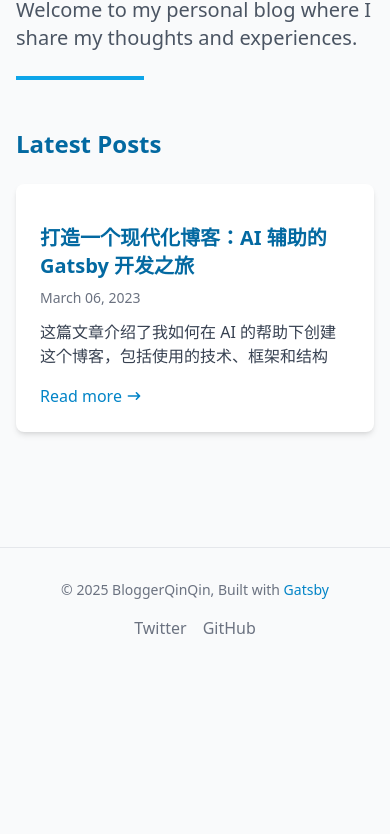
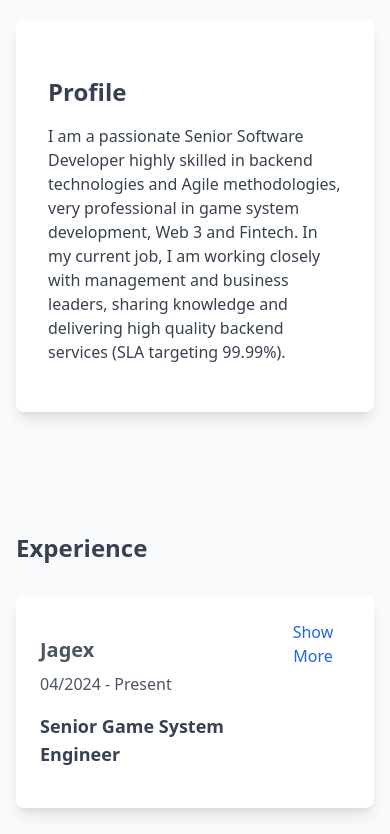
Before and after one commit to leonwu127/bloggerQinQin, a Gatsby site: page / in a window 390 px wide. Shown: the part 172-1006 px from the top of the page. Before the commit the page ends 844 px from the top, so only its background shows below. Built offline with nearby package versions, Linux system fonts and the light colour scheme; Gatsby itself is replaced by a stand-in of ours.

Commit message:
change it to be my online resume

```diff
--- a/src/components/layout.js
+++ b/src/components/layout.js
@@ -6,72 +6,18 @@ import "../styles/prism-theme.css"
 const Layout = ({ children }) => {
   return (
     <div className="min-h-screen flex flex-col">
-      <header className="bg-white shadow-sm">
-        <div className="max-w-6xl mx-auto px-4 sm:px-6 py-6">
-          <div className="flex justify-between items-center">
-            <Link
-              to="/"
-              className="text-2xl font-bold text-primary-700 no-underline"
-            >
-              BloggerQinQin
-            </Link>
-            <nav>
-              <ul className="flex space-x-6">
-                <li>
-                  <Link
-                    to="/"
-                    className="text-gray-600 hover:text-primary-600 transition-colors"
-                    activeClassName="text-primary-600 font-semibold"
-                  >
-                    Home
-                  </Link>
-                </li>
-                <li>
-                  <Link
-                    to="/about"
-                    className="text-gray-600 hover:text-primary-600 transition-colors"
-                    activeClassName="text-primary-600 font-semibold"
-                  >
-                    About
-                  </Link>
-                </li>
-              </ul>
-            </nav>
-          </div>
-        </div>
-      </header>
-
       <main className="flex-grow">
-        <div className="max-w-6xl mx-auto px-4 sm:px-6 py-8">
-          {children}
-        </div>
+        {children}
       </main>
 
       <footer className="bg-gray-50 border-t border-gray-200">
         <div className="max-w-6xl mx-auto px-4 sm:px-6 py-8">
           <div className="flex flex-col md:flex-row justify-between items-center">
             <div className="text-gray-500 text-sm">
-              © {new Date().getFullYear()} BloggerQinQin, Built with
-              {` `}
-              <a
-                href="https://www.gatsbyjs.com"
-                className="text-primary-600 hover:text-primary-800"
-              >
-                Gatsby
-              </a>
+              © {new Date().getFullYear()} Zhiqing Wu
             </div>
             <div className="mt-4 md:mt-0">
               <ul className="flex space-x-4">
-                <li>
-                  <a
-                    href="https://twitter.com"
-                    target="_blank"
-                    rel="noopener noreferrer"
-                    className="text-gray-500 hover:text-primary-600"
-                  >
-                    Twitter
-                  </a>
-                </li>
                 <li>
                   <a
                     href="https://github.com"
@@ -80,6 +26,16 @@ const Layout = ({ children }) => {
                     className="text-gray-500 hover:text-primary-600"
                   >
                     GitHub
+                  </a>
+                </li>
+                <li>
+                  <a
+                    href="https://linkedin.com"
+                    target="_blank"
+                    rel="noopener noreferrer"
+                    className="text-gray-500 hover:text-primary-600"
+                  >
+                    LinkedIn
                   </a>
                 </li>
               </ul>
--- /dev/null
+++ b/src/data/education.js
@@ -0,0 +1,14 @@
+export const education = [
+  {
+    degree: "MSc Financial System (Software) Engineering",
+    school: "University College London - UK",
+    period: "09/2014 - 09/2015",
+    grade: "Merit"
+  },
+  {
+    degree: "BEng Electronics Engineering",
+    school: "University of Liverpool - UK",
+    period: "09/2010 - 06/2014",
+    grade: "2.1"
+  }
+];
--- /dev/null
+++ b/src/data/experience.js
@@ -0,0 +1,36 @@
+export const experiences = [
+  {
+    company: "Jagex",
+    period: "04/2024 - Present",
+    role: "Senior Game System Engineer",
+    details: [
+      "Old School RuneScape system development, including C++ low latency game engine development",
+      "Experience of developing customized low latency protocols",
+      "Day to day Java server development",
+      "Working closely with DevOps on lambda, API gateway, ECS development",
+      "Managing two junior developers"
+    ]
+  },
+  {
+    company: "Z3 Bros",
+    period: "12/2023 - 03/2024",
+    role: "Senior Game System Engineer",
+    details: [
+      "C# PvP game client and server-side development for cutting-edge Web3 Unity mobile game titles",
+      "Established integration tests with 90%+ code coverage",
+      "AWS CloudFormation for staging environment setup",
+      "Automated deployment pipelines using Jenkins"
+    ]
+  },
+  {
+    company: "Ubisoft London",
+    period: "01/2021 - 01/2024",
+    role: "Game Server Engineer",
+    details: [
+      "Designing and implementing multiple microservices and in-game live features",
+      "Working with AWS for cloud infrastructure",
+      "Using Infrastructure-as-Code (IaC) with Terraform and Terragrunt",
+      "Developing authentication, in-game shops, and season pass features"
+    ]
+  }
+];
--- /dev/null
+++ b/src/data/interests.js
@@ -0,0 +1,18 @@
+export const interests = [
+  {
+    title: "Football",
+    details: [
+      "Previously worked as a part-time football match scout",
+      "Recording real-time UK football match statistics",
+      "From Tier 5 to Premier League"
+    ]
+  },
+  {
+    title: "Gaming",
+    details: [
+      "Top 500 FIFA player globally",
+      "Regularly checking gaming industry news",
+      "Playing different PC and Console games"
+    ]
+  }
+];
--- /dev/null
+++ b/src/data/profile.js
@@ -0,0 +1,10 @@
+export const profile = {
+  name: "ZHIQING WU",
+  email: "leonwu127@gmail.com",
+  phone: "+447784369154",
+  title: "Senior Software Developer",
+  description: `I am a passionate Senior Software Developer highly skilled in backend technologies
+  and Agile methodologies, very professional in game system development, Web 3 and Fintech.
+  In my current job, I am working closely with management and business leaders, sharing knowledge
+  and delivering high quality backend services (SLA targeting 99.99%).`
+};
--- /dev/null
+++ b/src/data/skills.js
@@ -0,0 +1,9 @@
+export const skills = {
+  languages: ["Java (8 years)", "C# (4 years)", "Kotlin (3 years)", "Python (4 years)", "Node.js (4 years)", "C++ (Production level)"],
+  databases: ["Postgres SQL", "Redis", "NoSQL (Mongo DB)", "DynamoDB", "SQL"],
+  gameEngines: ["Unity", "Customized Game Engine"],
+  frameworks: ["Customized Framework", "ASP.NET", "Spring", "SpringBoot"],
+  methodologies: ["TDD", "Agile (Scrum)", "Pair Programming", "Cross Functional Programming"],
+  tools: ["ECS", "EC2", "Cloud Formation", "Terraform", "Kubernetes", "Docker", "Terragrant", "Ansible", "GitLab", "GitHub", "GoCD", "Jenkins", "Maven", "Elastic Search", "Splunk"],
+  cloud: ["AWS", "GCP"]
+};
--- a/src/pages/index.js
+++ b/src/pages/index.js
@@ -1,94 +1,149 @@
-import * as React from "react"
-import { Link, graphql } from "gatsby"
-import Layout from "../components/layout"
+import React, { useState } from 'react';
+import { motion } from 'framer-motion';
+import { FaGithub, FaLinkedin, FaEnvelope, FaPhone } from 'react-icons/fa';
+import Layout from "../components/layout";
+import { profile } from '../data/profile';
+import { experiences } from '../data/experience';
+import { skills } from '../data/skills';
+import { education } from '../data/education';
+import { interests } from '../data/interests';
 
-const IndexPage = ({ data }) => {
-  const posts = data.allMarkdownRemark?.nodes || []
+const Portfolio = () => {
+  const [activeSection, setActiveSection] = useState(null);
 
   return (
     <Layout>
-      <div className="w-full">
-        <section className="mb-12">
-          <h1 className="text-4xl font-bold mb-4 text-primary-800">BloggerQinQin</h1>
-          <p className="text-xl text-gray-600 mb-6">
-            Welcome to my personal blog where I share my thoughts and experiences.
-          </p>
-          <div className="h-1 w-32 bg-primary-500 mb-10"></div>
+      <div className="min-h-screen bg-gray-50">
+        {/* Header Section */}
+        <header className="bg-white shadow-lg">
+          <div className="container mx-auto px-4 py-8">
+            <h1 className="text-4xl font-bold text-gray-800">{profile.name}</h1>
+            <div className="flex items-center space-x-4 mt-4">
+              <a href={`mailto:${profile.email}`} className="flex items-center text-gray-600 hover:text-gray-800">
+                <FaEnvelope className="mr-2" />
+                <span>{profile.email}</span>
+              </a>
+              <a href={`tel:${profile.phone}`} className="flex items-center text-gray-600 hover:text-gray-800">
+                <FaPhone className="mr-2" />
+                <span>{profile.phone}</span>
+              </a>
+            </div>
+          </div>
+        </header>
+
+        {/* Profile Section */}
+        <section className="container mx-auto px-4 py-12">
+          <motion.div
+            initial={{ opacity: 0, y: 20 }}
+            animate={{ opacity: 1, y: 0 }}
+            className="bg-white rounded-lg shadow-lg p-8"
+          >
+            <h2 className="text-2xl font-bold mb-4">Profile</h2>
+            <p className="text-gray-700">{profile.description}</p>
+          </motion.div>
         </section>
 
-        <section>
-          <h2 className="text-2xl font-bold mb-6 text-primary-700">Latest Posts</h2>
+        {/* Experience Timeline */}
+        <section className="container mx-auto px-4 py-12">
+          <h2 className="text-2xl font-bold mb-8">Experience</h2>
+          <div className="space-y-8">
+            {experiences.map((exp, index) => (
+              <motion.div
+                key={index}
+                initial={{ opacity: 0, x: -20 }}
+                animate={{ opacity: 1, x: 0 }}
+                transition={{ delay: index * 0.1 }}
+                className="bg-white rounded-lg shadow-lg p-6"
+              >
+                <div className="flex justify-between items-start">
+                  <div>
+                    <h3 className="text-xl font-bold">{exp.company}</h3>
+                    <p className="text-gray-600">{exp.period}</p>
+                    <p className="text-lg font-semibold mt-2">{exp.role}</p>
+                  </div>
+                  <button
+                    onClick={() => setActiveSection(activeSection === index ? null : index)}
+                    className="text-blue-600 hover:text-blue-800"
+                  >
+                    {activeSection === index ? 'Show Less' : 'Show More'}
+                  </button>
+                </div>
+                {activeSection === index && (
+                  <ul className="mt-4 space-y-2">
+                    {exp.details.map((detail, i) => (
+                      <li key={i} className="text-gray-700">{detail}</li>
+                    ))}
+                  </ul>
+                )}
+              </motion.div>
+            ))}
+          </div>
+        </section>
 
-          {posts.length > 0 ? (
-            <div className="space-y-10">
-              {posts.map(post => {
-                const title = post.frontmatter.title || post.fields.slug
+        {/* Education Section */}
+        <section className="container mx-auto px-4 py-12">
+          <h2 className="text-2xl font-bold mb-8">Education</h2>
+          <div className="grid grid-cols-1 md:grid-cols-2 gap-6">
+            {education.map((edu, index) => (
+              <motion.div
+                key={index}
+                whileHover={{ scale: 1.02 }}
+                className="bg-white rounded-lg shadow-lg p-6"
+              >
+                <h3 className="text-xl font-bold">{edu.degree}</h3>
+                <p className="text-gray-600">{edu.school}</p>
+                <p className="text-gray-700 mt-2">{edu.grade} ({edu.period})</p>
+              </motion.div>
+            ))}
+          </div>
+        </section>
 
-                return (
-                  <article
-                    key={post.fields.slug}
-                    className="bg-white p-6 rounded-lg shadow-md hover:shadow-lg transition-shadow"
-                  >
-                    <h3 className="text-xl font-semibold mb-2">
-                      <Link
-                        to={post.fields.slug}
-                        className="text-primary-700 hover:text-primary-500"
-                      >
-                        {title}
-                      </Link>
-                    </h3>
-                    <div className="text-sm text-gray-500 mb-3">
-                      {post.frontmatter.date}
-                    </div>
-                    <p className="text-gray-700">
-                      {post.frontmatter.description || post.excerpt}
-                    </p>
-                    <div className="mt-4">
-                      <Link
-                        to={post.fields.slug}
-                        className="inline-flex items-center text-primary-600 hover:text-primary-800"
-                      >
-                        Read more
-                        <svg xmlns="http://www.w3.org/2000/svg" className="h-4 w-4 ml-1" viewBox="0 0 20 20" fill="currentColor">
-                          <path fillRule="evenodd" d="M12.293 5.293a1 1 0 011.414 0l4 4a1 1 0 010 1.414l-4 4a1 1 0 01-1.414-1.414L14.586 11H3a1 1 0 110-2h11.586l-2.293-2.293a1 1 0 010-1.414z" clipRule="evenodd" />
-                        </svg>
-                      </Link>
-                    </div>
-                  </article>
-                )
-              })}
-            </div>
-          ) : (
-            <div className="bg-amber-50 border-l-4 border-amber-500 p-4 rounded-md">
-              <p className="text-amber-700">
-                No blog posts found. Add markdown posts to "content/blog".
-              </p>
-            </div>
-          )}
+        {/* Interests Section */}
+        <section className="container mx-auto px-4 py-12">
+          <h2 className="text-2xl font-bold mb-8">Interests</h2>
+          <div className="grid grid-cols-1 md:grid-cols-2 gap-6">
+            {interests.map((interest, index) => (
+              <motion.div
+                key={index}
+                whileHover={{ scale: 1.02 }}
+                className="bg-white rounded-lg shadow-lg p-6"
+              >
+                <h3 className="text-xl font-bold mb-4">{interest.title}</h3>
+                <ul className="list-disc list-inside text-gray-700">
+                  {interest.details.map((detail, i) => (
+                    <li key={i}>{detail}</li>
+                  ))}
+                </ul>
+              </motion.div>
+            ))}
+          </div>
+        </section>
+
+        {/* Skills Section */}
+        <section className="container mx-auto px-4 py-12">
+          <h2 className="text-2xl font-bold mb-8">Key Skills</h2>
+          <div className="grid grid-cols-1 md:grid-cols-2 lg:grid-cols-3 gap-6">
+            {Object.entries(skills).map(([category, items]) => (
+              <motion.div
+                key={category}
+                whileHover={{ scale: 1.02 }}
+                className="bg-white rounded-lg shadow-lg p-6"
+              >
+                <h3 className="text-xl font-bold mb-4 capitalize">{category}</h3>
+                <ul className="list-disc list-inside text-gray-700">
+                  {items.map((item, index) => (
+                    <li key={index}>{item}</li>
+                  ))}
+                </ul>
+              </motion.div>
+            ))}
+          </div>
         </section>
       </div>
     </Layout>
-  )
-}
+  );
+};
 
-export const pageQuery = graphql`
-  query {
-    allMarkdownRemark(sort: { frontmatter: { date: DESC } }) {
-      nodes {
-        excerpt
-        fields {
-          slug
-        }
-        frontmatter {
-          date(formatString: "MMMM DD, YYYY")
-          title
-          description
-        }
-      }
-    }
-  }
-`
+export default Portfolio;
 
-export default IndexPage
-
-export const Head = () => <title>Home | BloggerQinQin</title>
+export const Head = () => <title>Zhiqing Wu - Portfolio</title>
--- a/src/styles/global.css
+++ b/src/styles/global.css
@@ -7,22 +7,56 @@
     @apply bg-gray-50 text-gray-900;
   }
   h1 {
-    @apply text-4xl font-bold mb-4 text-primary-800;
+    @apply text-4xl font-bold mb-4 text-gray-800;
   }
   h2 {
-    @apply text-2xl font-bold mb-3 text-primary-700 mt-6;
+    @apply text-2xl font-bold mb-3 text-gray-700 mt-6;
   }
   h3 {
-    @apply text-xl font-semibold mb-2 text-primary-600 mt-4;
+    @apply text-xl font-semibold mb-2 text-gray-600 mt-4;
   }
   a {
-    @apply text-primary-600 hover:text-primary-800 transition-colors;
+    @apply text-blue-600 hover:text-blue-800 transition-colors;
   }
   p {
-    @apply mb-4;
+    @apply mb-4 text-gray-700;
   }
 }
 
 .page-container {
   @apply max-w-6xl mx-auto px-4 sm:px-6 py-8;
 }
+
+/* Custom animations */
+@keyframes fadeIn {
+  from {
+    opacity: 0;
+    transform: translateY(20px);
+  }
+  to {
+    opacity: 1;
+    transform: translateY(0);
+  }
+}
+
+.animate-fade-in {
+  animation: fadeIn 0.5s ease-out forwards;
+}
+
+/* Custom scrollbar */
+::-webkit-scrollbar {
+  width: 8px;
+}
+
+::-webkit-scrollbar-track {
+  background: #f1f1f1;
+}
+
+::-webkit-scrollbar-thumb {
+  background: #888;
+  border-radius: 4px;
+}
+
+::-webkit-scrollbar-thumb:hover {
+  background: #555;
+}
```
Also changed, not shown: package.json (+6 -4 lines).
